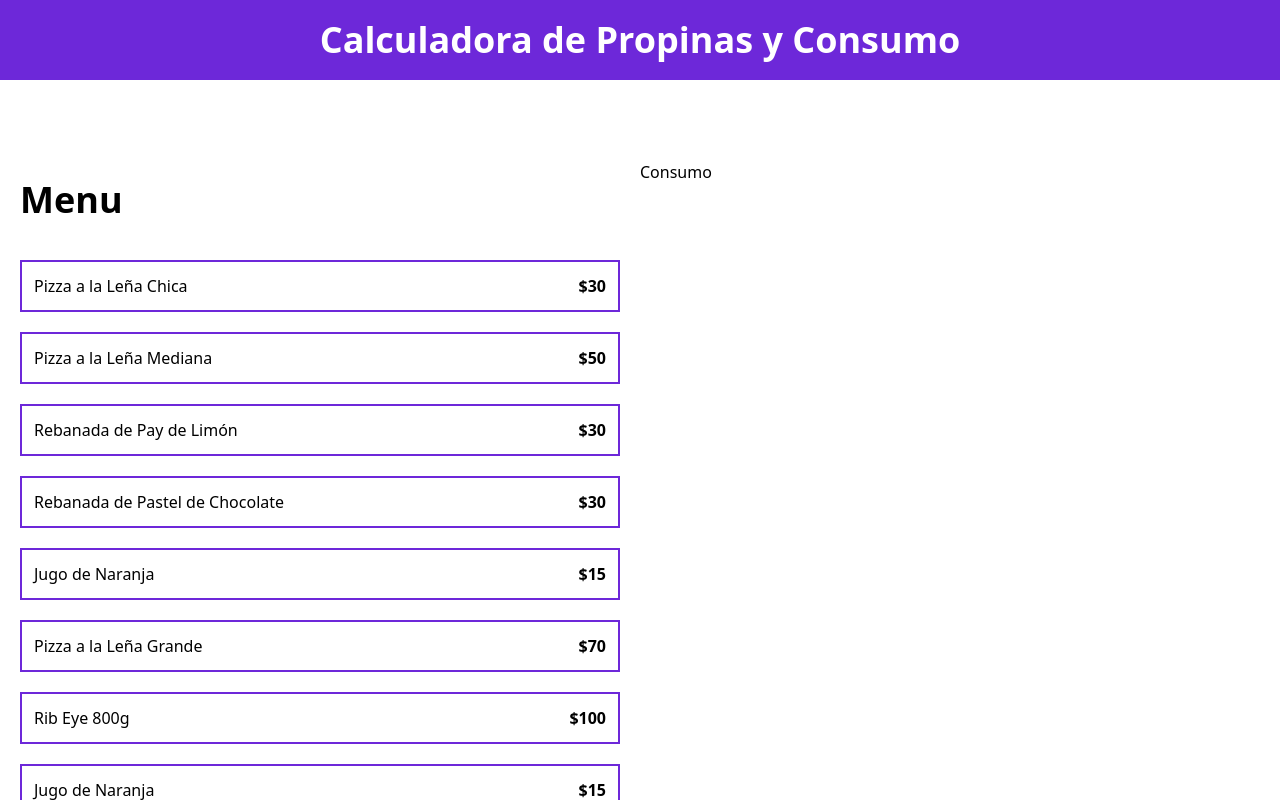
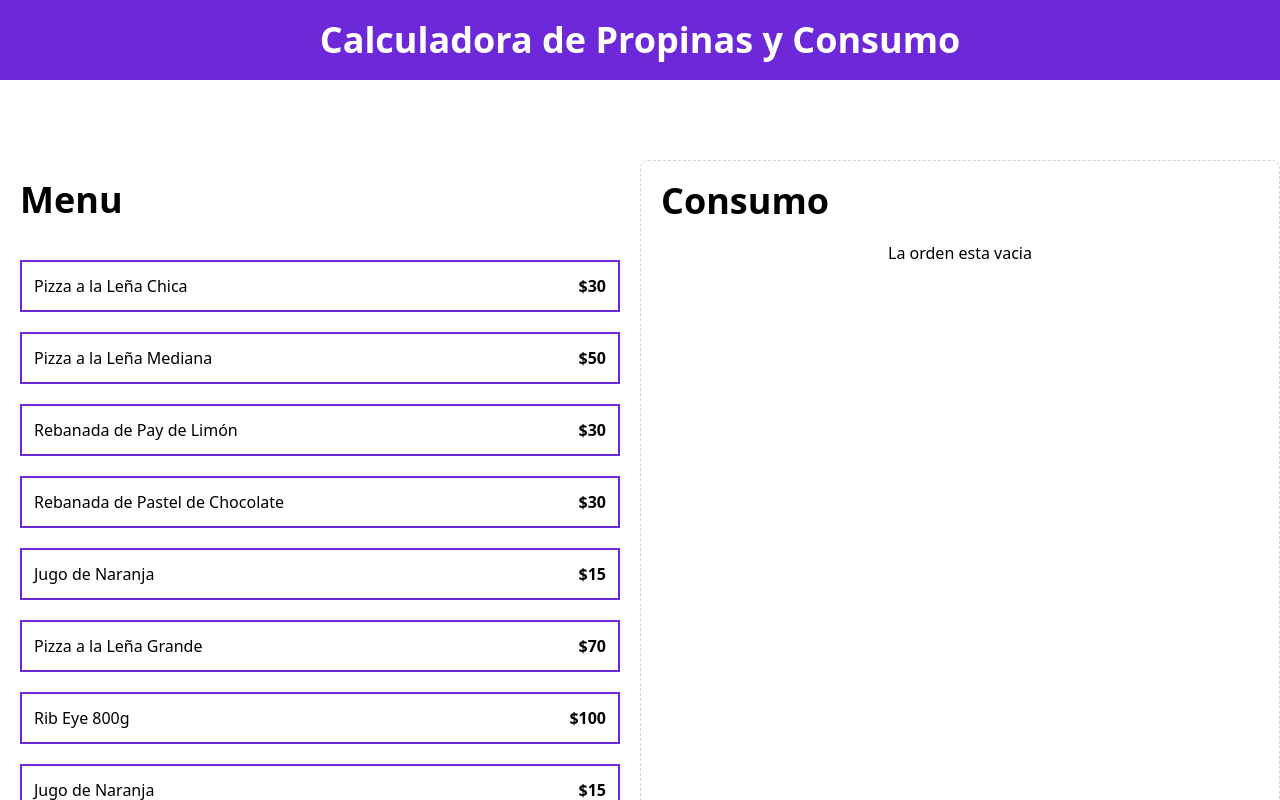
Before and after one commit to alexDev2808/calculadora-propinas-react, a React (Vite) app: page / in a window 1280 px wide. Shown: the top 800 px of the page. Built offline with nearby package versions, Linux system fonts and the light colour scheme.

Commit message:
Mostrando el consumo de la orden

```diff
--- a/src/App.tsx
+++ b/src/App.tsx
@@ -1,4 +1,5 @@
 import MenuItem from "./components/MenuItem"
+import OrderContents from "./components/OrderContents";
 import { menuItems } from "./data/db"
 import useOrder from "./hooks/useOrder"
 
@@ -6,7 +7,7 @@
 
 function App() {
 
-  const { addItem } = useOrder();
+  const { order, addItem } = useOrder();
 
   return (
     <>
@@ -31,8 +32,10 @@
 
         </div>
 
-        <div>
-          <h2>Consumo</h2>
+        <div className="border border-dashed border-slate-300 p-5 rounded-lg space-y-10">
+          <OrderContents
+            order={order}
+          />
         </div>
 
       </main>
--- /dev/null
+++ b/src/components/OrderContents.tsx
@@ -0,0 +1,28 @@
+import { OrderItem } from "../types"
+
+type OrderContentsProps = {
+    order: OrderItem[]
+}
+
+export default function OrderContents({ order } : OrderContentsProps ) {
+  return (
+    <div>
+        <h2 className="font-black text-4xl">Consumo</h2>
+
+        <div className="space-y-3 mt-5">
+            { order.length === 0
+                ? <p className="text-center">La orden esta vacia</p>
+                : (
+                    order.map( item => (
+                        <div key={ item.id }>
+                            <p>
+                                { item.name }
+                            </p>
+                        </div>
+                    ))
+                )
+            }
+        </div>
+    </div>
+  )
+}
--- a/src/hooks/useOrder.ts
+++ b/src/hooks/useOrder.ts
@@ -25,6 +25,7 @@
 
 
     return {
+        order,
         addItem
     }
 }
```
